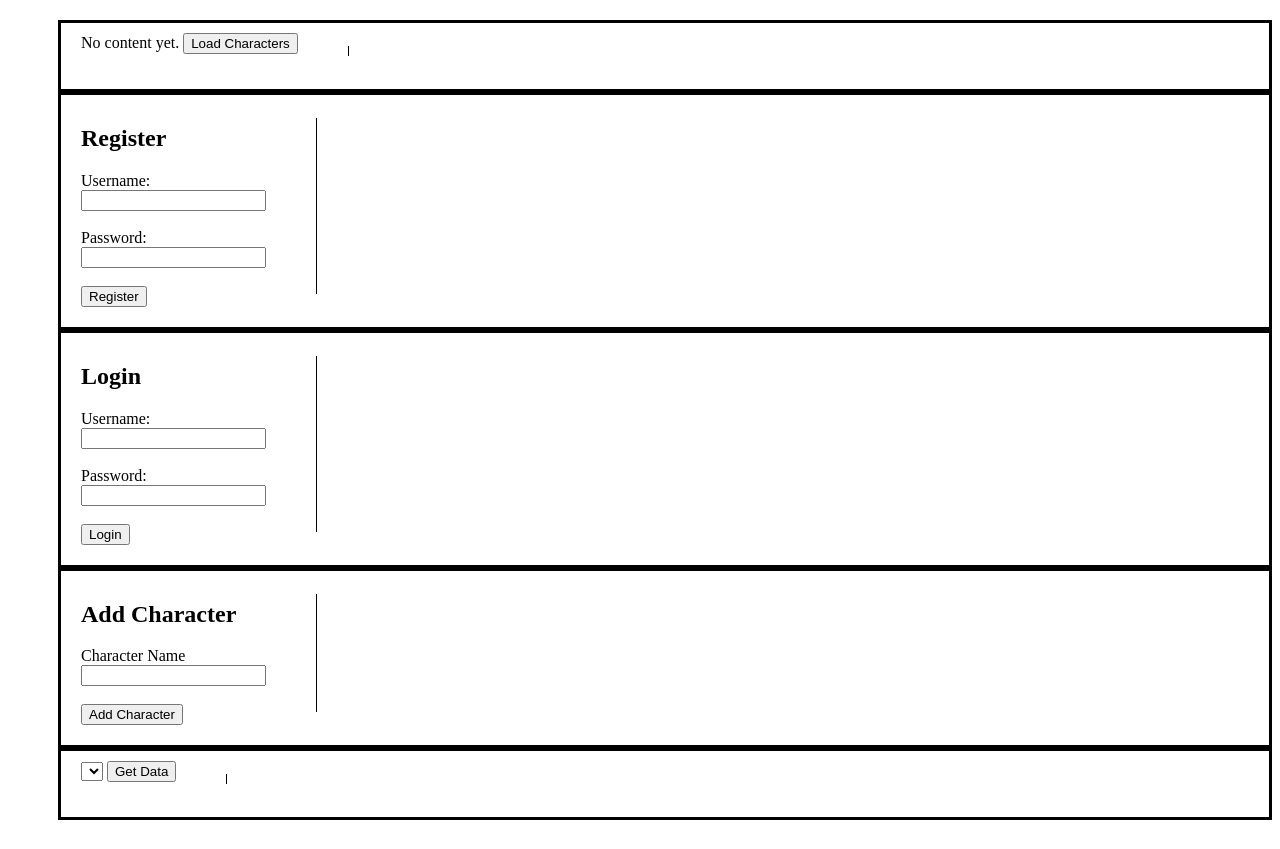
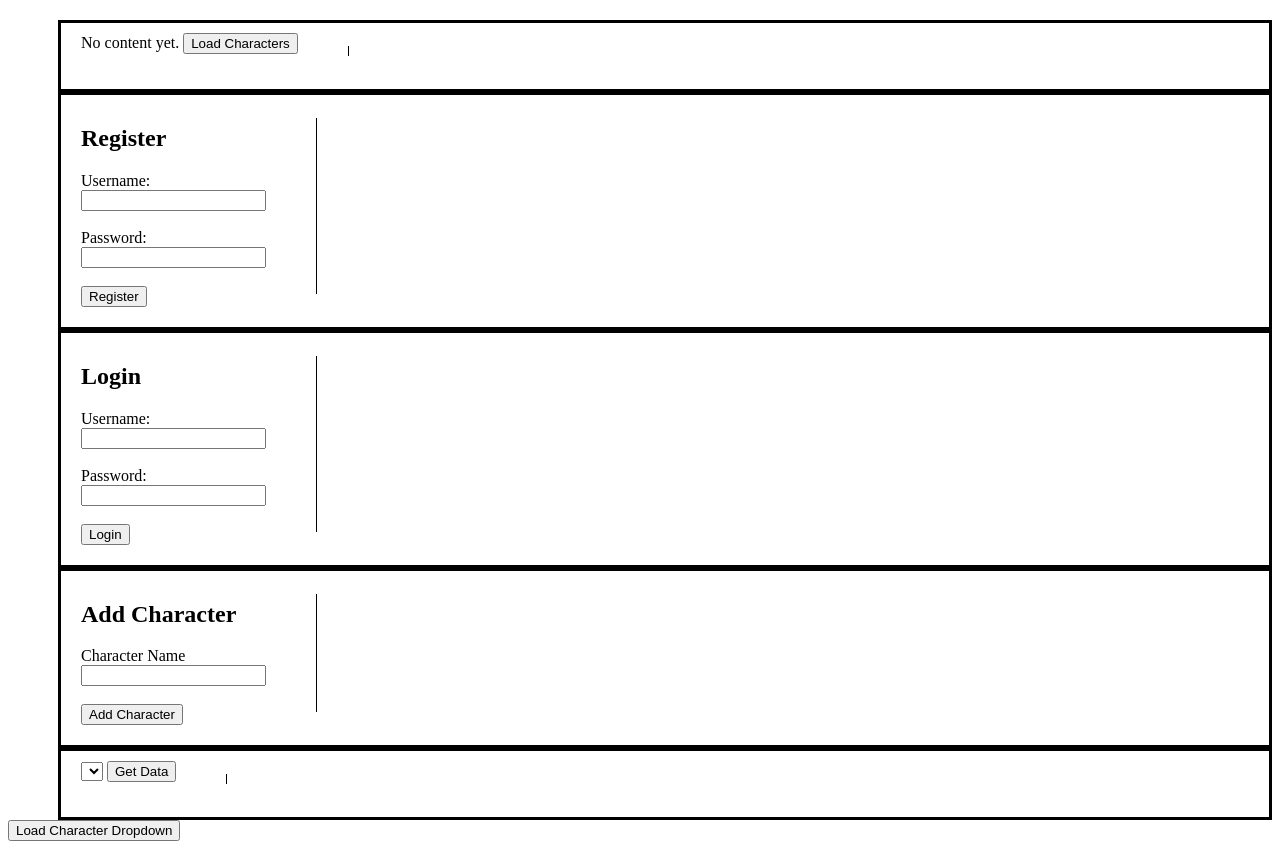
Before and after one commit to ZUMER115/Frame-Data, a website: page public/index.html in a window 1280 px wide. Before the commit the page ends 828 px from the top, so only its background shows below. Drawn offline with Linux system fonts and the light colour scheme.

Commit message:
Frontend: Dropdown menu

```diff
--- a/public/index.html
+++ b/public/index.html
@@ -78,5 +78,6 @@
         <pre id="frameDataOutput"></pre>
 
     </div>
+    <button onclick="populateCharacterDropdown()">Load Character Dropdown</button>
 </body>
 </html>
```
